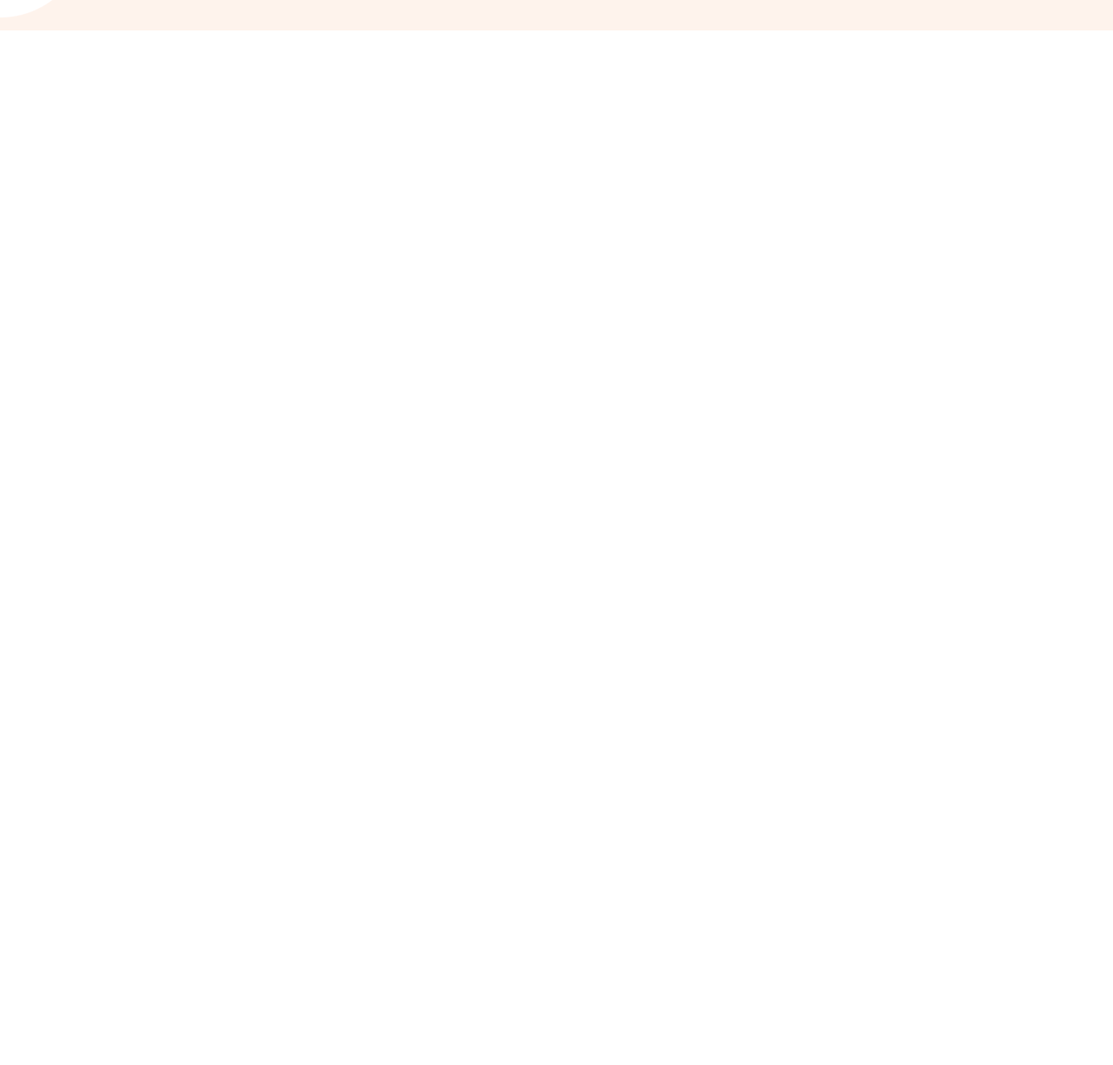
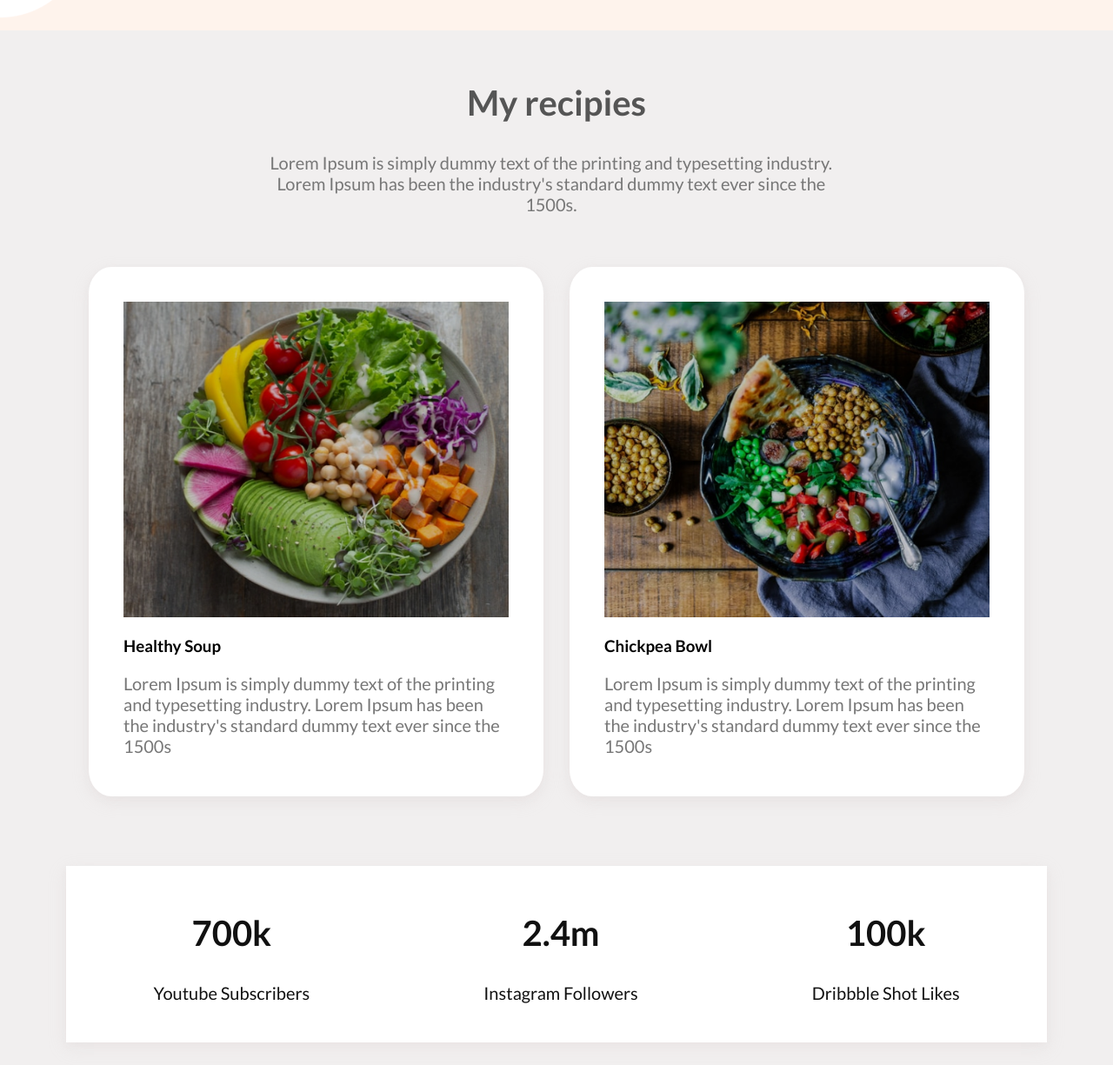
Before and after one commit to Syeda-Aisha-Ahmad/eat-healthy, a plain HTML site: page index.html in a window 1280 px wide. Shown: the part 1185-2410 px from the top of the page at 87% size. Before the commit the page ends 1220 px from the top, so only its background shows below. Drawn offline with Linux system fonts and the light colour scheme.

Commit message:
recipie section added

```diff
--- a/index.html
+++ b/index.html
@@ -50,6 +50,46 @@
             </div>
         </div>
     </section>
+
+    <section class="recipie-section">
+        <h2>My recipies</h2>
+        <p class="p">Lorem Ipsum is simply dummy text of the printing and typesetting industry.
+            Lorem Ipsum has been the industry's standard dummy text ever since the
+            1500s.</p>
+        <div class="parent">
+            <div class="child">
+                <img src="images/food/Project Cover5.png" alt="">
+                <h3>Healthy Soup</h3>
+                <p>Lorem Ipsum is simply dummy text of the printing and
+                    typesetting industry. Lorem Ipsum has been the industry's
+                    standard dummy text ever since the 1500s</p>
+            </div>
+            <div class="child">
+                <img src="images/food/Project Cover8.png" alt="">
+                <h3>Chickpea Bowl</h3>
+                <p>Lorem Ipsum is simply dummy text of the printing and
+                    typesetting industry. Lorem Ipsum has been the industry's
+                    standard dummy text ever since the 1500s</p>
+            </div>
+        </div>
+
+        <div class="parent-box">
+            <div class="par-parent-box">
+                <div class="child-box">
+                    <h2 class="child-box-h2">700k</h2>
+                    <p class="child-box-p">Youtube Subscribers</p>
+                </div>
+                <div class="child-box">
+                    <h2 class="child-box-h2">2.4m</h2>
+                    <p class="child-box-p">Instagram Followers</p>
+                </div>
+                <div class="child-box">
+                    <h2 class="child-box-h2">100k</h2>
+                    <p class="child-box-p">Dribbble Shot Likes</p>
+                </div>
+            </div>
+        </div>
+    </section>
 </body>
 
 </html>
--- a/style.css
+++ b/style.css
@@ -27,7 +27,6 @@ h2 {
 p {
     font-size: 20px;
     color: #777;
-    width: 75%;
 }
 
 /*******************Head Section*******************/
@@ -84,3 +83,61 @@ p {
 .about-left img {
     width: 60%;
 }
+
+/*******************Recipie Section*******************/
+.recipie-section {
+    text-align: center;
+    background-color: rgb(241, 239, 239);
+    padding: 2%;
+}
+
+.parent {
+    display: flex;
+    padding: 2% 5%;
+}
+
+.child {
+    width: 50%;
+    margin: 15px;
+    padding: 40px 40px 10px 40px;
+    background-color: #fff;
+    border-radius: 5%;
+    text-align: left;
+    box-shadow: 0 4px 8px 0 rgba(226, 215, 215, 0.2),
+        0 6px 20px 0 rgba(209, 198, 198, 0.19);
+
+}
+
+.child img {
+    width: 100%;
+    height: 65%;
+}
+
+.p {
+    font-size: 20px;
+    color: #777;
+    width: 55%;
+    padding-left: 22%;
+}
+
+.parent-box {
+    display: inline-block;
+    background-color: #fff;
+    text-align: center;
+    box-shadow: 0 4px 8px 0 rgba(226, 215, 215, 0.2),
+        0 6px 20px 0 rgba(209, 198, 198, 0.19);
+    margin-top: 40px;
+}
+
+.par-parent-box {
+    display: flex;
+}
+
+.child-box {
+    margin: 20px 100px 25px 100px;
+}
+
+.child-box-h2,
+.child-box-p {
+    color: #111;
+}
```
Also changed, not shown: images/female/eat-healthy-food-png-transparent-eat-healthy-foodpng-images-woman-eating-png-480_319.png (deleted), images/male/31602633-happy-man-with-unhealthy-burger-sandwich-in-hand-get-ready-to-eat-isolated-on-a-white-background-fas-removebg-preview.png (deleted), images/male/Hero Image.jpg (deleted), images/male/attractive-man-eating-hamburger-he-260nw-310832510-removebg-preview.png (deleted), images/male/guy-eats-hot-dog-which-himself-has-prepared-street-food-young-man-blue-shirt-eats-hot-dog-white-background-100449486-removebg-preview.png (deleted), images/male/young-guy-holding-fresh-burger_79782-176-removebg-preview.png (deleted).
